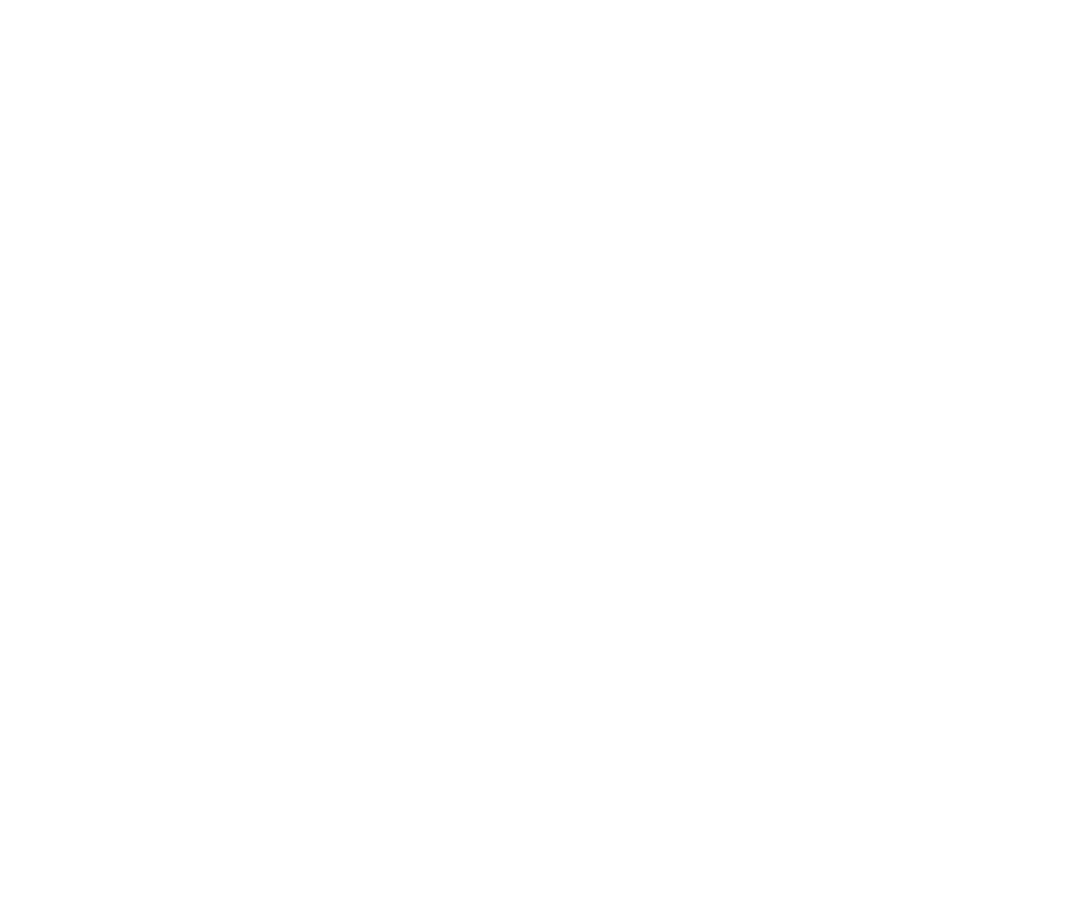
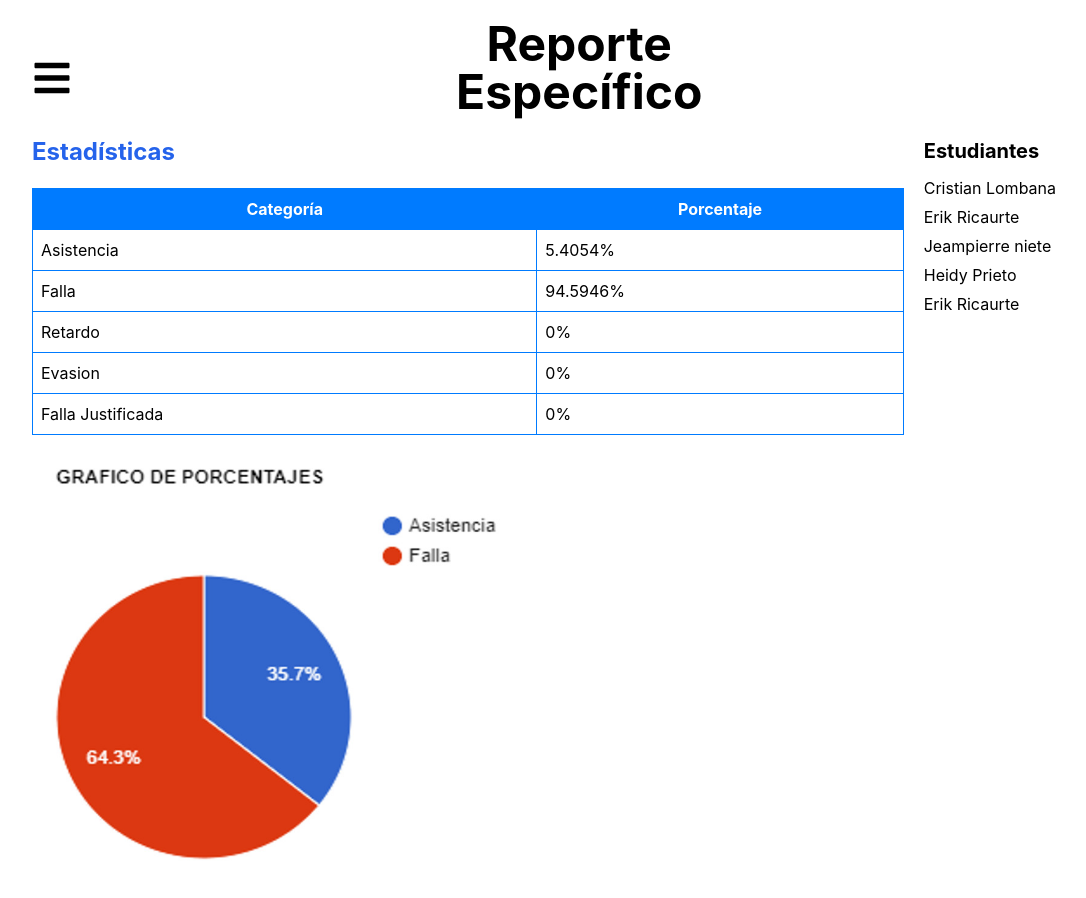
Before and after one commit to Daniel7694/Valiny_Web, a React (Create React App) app: page /Reportes in a window 1280 px wide. Before the commit this address had no page. Shown: the top 898 px of the page, without its empty margins (96-1182 px from the left). Before the commit the page ends 800 px from the top, so only its background shows below. Built offline with nearby package versions, Linux system fonts and the light colour scheme.

Commit message:
(FrontEnd): Function of Menú

```diff
--- a/src/App.js
+++ b/src/App.js
@@ -7,7 +7,7 @@ import Menu from './Components/menú';
 import Cursos from './Components/Cursos';
 
 function App() {
-  const [token, setToken] = useState(null);
+ /* const [token, setToken] = useState(null);
 
   useEffect(() => {
     // Aquí debes reemplazar 'miToken' con el nombre que le diste a tu token en el almacenamiento local
@@ -17,19 +17,15 @@ function App() {
       setToken(storedToken);
       console.log(token)
     }
-  }, [token]);
+  }, [token]);*/
 
   return (
     <Router>
       <Routes>
-        <Route path="/" element={<Inicio setToken={setToken} />} />
-        {token && (
-          <>
+        <Route path="/Menu" element={<Inicio />} />
             <Route path="/Reportes" element={<Reportes />} />
-            <Route path="/Menu" element={<Menu setToken={setToken} />} />
+            <Route path="/" element={<Menu />} />
             <Route path="/Cursos" element={<Cursos />} />
-          </>
-        )}
       </Routes>
     </Router>
   );
--- a/src/Components/Cursos.jsx
+++ b/src/Components/Cursos.jsx
@@ -1,15 +1,22 @@
 import React, { useEffect, useState } from 'react';
 import axios from 'axios';
 import { useNavigate } from 'react-router-dom';
-import { FaBars } from 'react-icons/fa'; // Importa el ícono FaBars
+import { FaBars } from 'react-icons/fa';
+import Menu from './menú'; // Asegúrate de importar el componente Menu correctamente
 
 const Cursos = () => {
   const [students, setStudents] = useState([]);
+  const [isMenuOpen, setIsMenuOpen] = useState(false);
   const navigate = useNavigate();
+
   const handleMenu = () => {
+    setIsMenuOpen(true);
+  };
 
-    navigate('/Menu');
+  const closeMenu = () => {
+    setIsMenuOpen(false);
   };
+
   useEffect(() => {
     const fetchData = async () => {
       try {
@@ -24,10 +31,13 @@ const Cursos = () => {
   }, []);
 
   return (
-    <div className="container mx-auto px-4 sm:px-8">
+    <div className="relative container mx-auto px-4 sm:px-8">
+      {isMenuOpen && <Menu setToken={null} onClose={closeMenu} />}
       <div className="py-8">
-        <div className='flex flex row'>
-        <button onClick={handleMenu} ><FaBars size={40}/></button> {/* Reemplaza "Menu" con el ícono FaBars */}
+        <div className='flex flex-row'>
+          <button onClick={handleMenu}>
+            <FaBars size={40} />
+          </button>
           <h2 className='text-5xl text-center mb-5 px-96'>Lista de cursos</h2>
         </div>
         <div className="-mx-4 sm:-mx-8 px-4 sm:px-8 py-4 overflow-x-auto">
--- a/src/Components/Reportes.jsx
+++ b/src/Components/Reportes.jsx
@@ -1,7 +1,18 @@
-import React from 'react';
-
+import React, { useState } from 'react';
+import { FaBars } from 'react-icons/fa';
+import Menu from './menú'; // Asegúrate de importar el componente Menu correctamente
 
 const Reportes = () => {
+  const [isMenuOpen, setIsMenuOpen] = useState(false);
+
+  const handleMenu = () => {
+    setIsMenuOpen(true);
+  };
+
+  const closeMenu = () => {
+    setIsMenuOpen(false);
+  };
+
   // Datos de ejemplo
   const data = [
     { categoria: 'Asistencia', porcentaje: 5.4054 },
@@ -19,20 +30,24 @@ const Reportes = () => {
     'Daniela Gomez'
   ];
 
-  // Función para obtener un estudiante aleatorio
   const getRandomStudent = () => {
     return students[Math.floor(Math.random() * students.length)];
   };
 
-
   const randomStudents = Array.from({ length: 5 }, () => getRandomStudent());
 
   return (
-    <div style={{ margin: 'auto', marginTop: '20px', width: '80%', display: 'flex' }}>
-      <div style={{ flex: '1', marginRight: '20px' }}>
-        <h1 style={{ fontSize: '24px', fontWeight: 'bold', marginBottom: '20px', color: '#007bff' }}>Reporte Específico</h1>
-        <div style={{ marginBottom: '20px' }}>
-          <h2 style={{ fontSize: '20px', fontWeight: 'bold', marginBottom: '10px' }}>Estadísticas</h2>
+    <div className="relative" style={{ margin: 'auto', marginTop: '20px', width: '80%' }}>
+      {isMenuOpen && <Menu setToken={null} onClose={closeMenu} />}
+      <div className="flex">
+        <button onClick={handleMenu}>
+          <FaBars size={40} />
+        </button>
+        <h1 className="flex-grow text-center text-5xl font-bold mb-5 px-96">Reporte Específico</h1>
+      </div>
+      <div style={{ display: 'flex' }}>
+        <div style={{ flex: '1', marginRight: '20px' }}>
+          <h2 className="text-2xl font-bold mb-5 text-blue-600">Estadísticas</h2>
           <table style={{ width: '100%', borderCollapse: 'collapse', border: '1px solid #007bff' }}>
             <thead style={{ backgroundColor: '#007bff', color: '#fff' }}>
               <tr>
--- a/src/Components/menú.jsx
+++ b/src/Components/menú.jsx
@@ -3,60 +3,50 @@ import { useNavigate } from 'react-router-dom';
 import { TbReportSearch } from "react-icons/tb";
 import { FaBook, FaInfoCircle } from 'react-icons/fa';
 
-
-function Menu({ setToken }){
+function Menu({ setToken, onClose }) {
   const navigate = useNavigate();
 
-
   const handleLogout = () => {
-    // Borrar el token del almacenamiento local
-    localStorage.removeItem('token');
-
-    // Actualizar el estado de la aplicación
-    setToken(null);
-
-    // Prevenir la navegación hacia atrás
-    window.history.pushState(null, document.title, window.location.href);
-
-    window.onpopstate = function(event) {
-      window.history.go(1);
-    };
-    // Redirigir al usuario a la página de inicio de sesión
     navigate('/');
   };
 
   const handleCursos = () => {
-
     navigate('/Cursos');
+    onClose();
   };
 
   const handleReportes = () => {
-
     navigate('/Reportes');
+    onClose();
   };
 
-
-
   return (
-    <div className="mt-4  w-80 h-screen bg-white border-r font-serif	font-family: ui-serif, Georgia, Cambria, Times New Roman Times, serif">
+    <div className="fixed inset-0 flex z-50">
+      <div className="w-96 h-full bg-white border-r font-serif shadow-lg">
         <button onClick={handleLogout} className="mt-4 text-blue-500 p-4">Log Out</button>
         <div className="mt-12 p-4 text-center">
-        <p className="font-bold text-lg ">Nombre de prueba</p>
+          <p className="font-bold text-lg">Nombre de prueba</p>
           <p>Rol de prueba</p>
         </div>
         <ul className="mt-8">
-      <button onClick={handleReportes} className='w-full'><li className="mt-12 flex items-center p-4 hover:bg-blue-100">
+          <button onClick={handleReportes} className='w-full'>
+            <li className="mt-12 flex items-center p-4 hover:bg-blue-100">
               <i className="material-icons mr-3"><TbReportSearch size={20}/></i> Reportes
-        </li></button>
-        <button  onClick={handleCursos} className='w-full'><li className="flex items-center p-4 hover:bg-blue-100">
+            </li>
+          </button>
+          <button onClick={handleCursos} className='w-full'>
+            <li className="flex items-center p-4 hover:bg-blue-100">
               <i className="material-icons mr-3"><FaBook size={20} /></i> Cursos
-        </li></button>
+            </li>
+          </button>
           <li className="mt-52 flex items-center p-4 hover:bg-blue-200">
             <i className="material-icons mr-3"><FaInfoCircle size={20} /></i> <a href="">Manual de instrucciones</a>
           </li>
         </ul>
       </div>
+      <div className="flex-grow bg-black bg-opacity-50" onClick={onClose}></div>
+    </div>
   );
-};
+}
 
 export default Menu;
```
Lines whose indentation alone changed are shown as unchanged.
